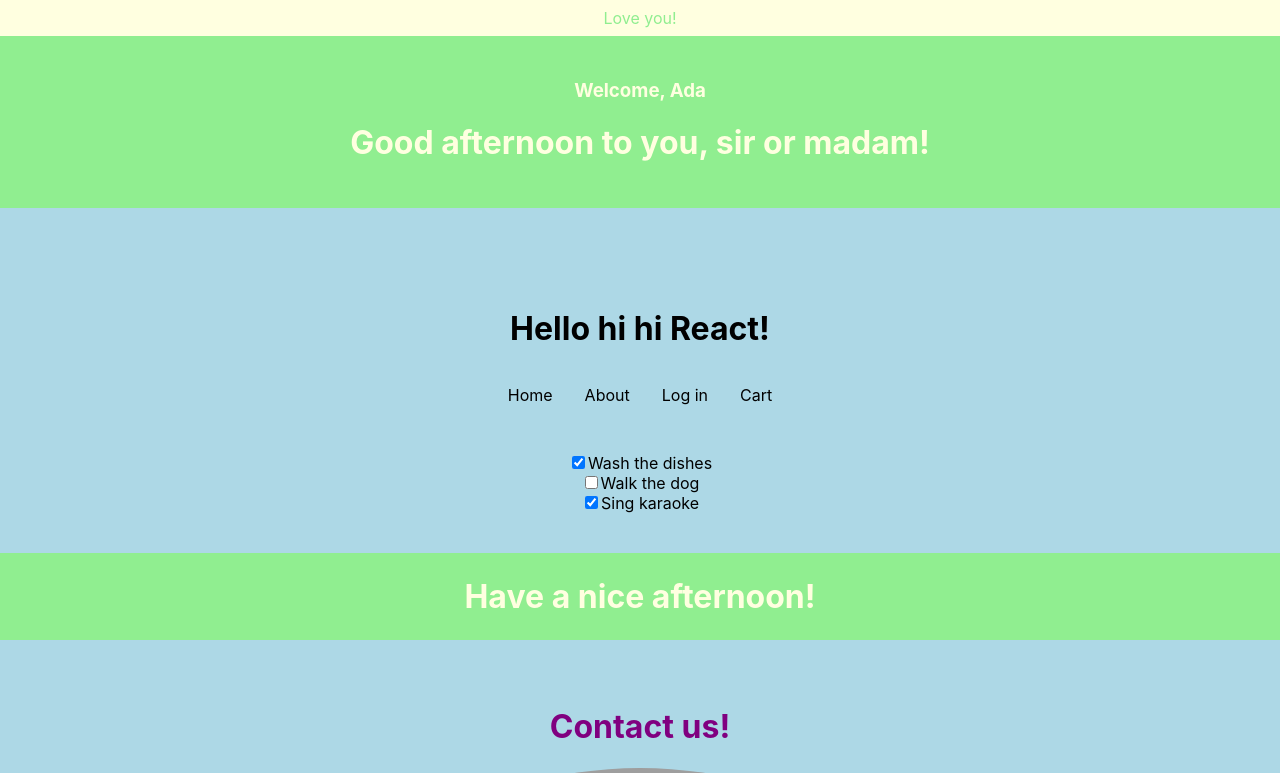
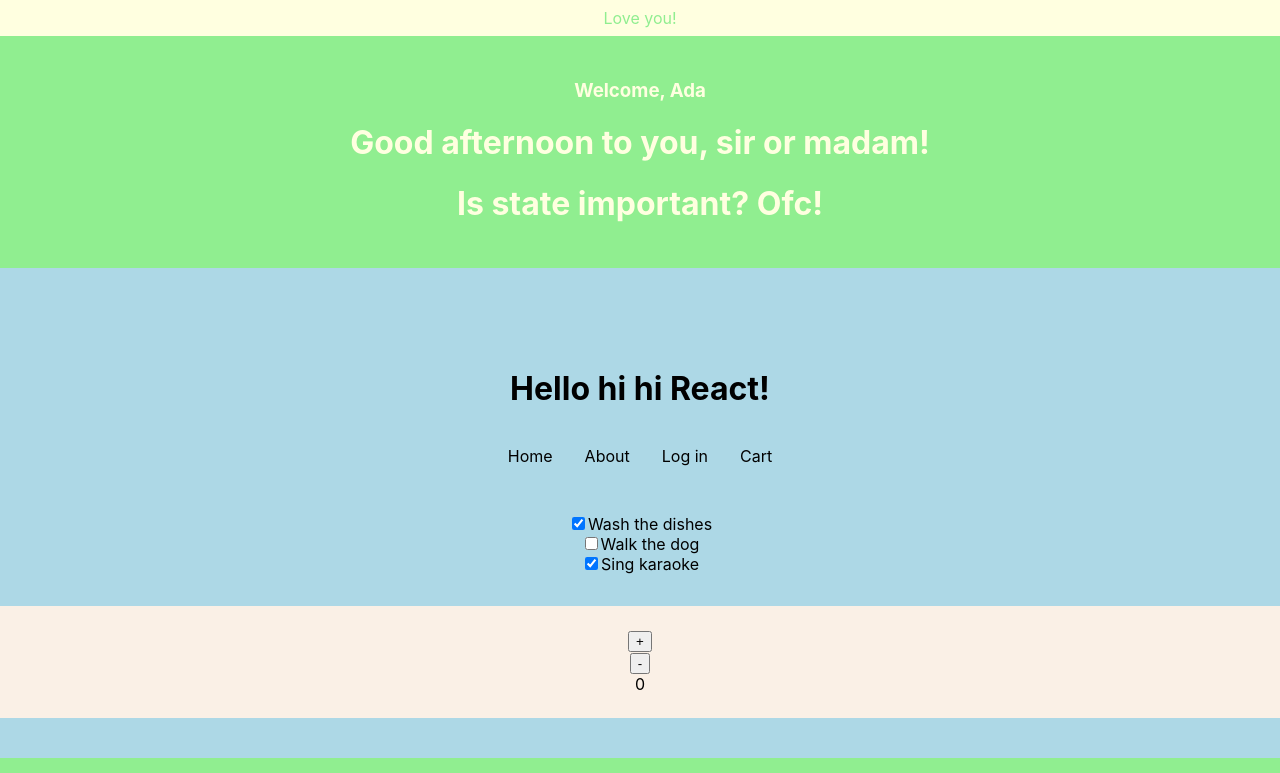
Before and after one commit to AvilinP/reactpractice, a React (Create React App) app: page / in a window 1280 px wide. Shown: the top 773 px of the page. Built offline with nearby package versions, Linux system fonts and the light colour scheme; grey boxes are pictures that could not be loaded.

Commit message:
added counter and state

```diff
--- a/src/App.css
+++ b/src/App.css
@@ -28,6 +28,14 @@
   color:blue;
 }
 
+.counter {
+  margin-top: 2rem;
+  padding-top: 1.5rem;
+  padding-bottom: 1.5rem;
+  background-color: linen;
+
+}
+
 .clock {
   margin-top: 2.5rem;
 }
@@ -39,7 +47,7 @@
 
 .adaImage {
   border-radius: 50%;
-  width: 50%;
+  width: 30%;
 }
 
 .footer {
--- a/src/App.js
+++ b/src/App.js
@@ -12,6 +12,8 @@ import ContactCard from "./components/contactCard";
 import todosData from "./components/todosData";
 import TodoItem from "./components/todoItem";
 
+import Counter from "./components/counter";
+
 
 
 function App() {
@@ -19,7 +21,7 @@ function App() {
   const greeting = "React";
   const hello = "hi";
 
- const todoItems = todosData.map(item => <TodoItem key={item.id} todo={item} />)
+  const todoItems = todosData.map(item => <TodoItem key={item.id} todo={item} />)
 
   return (
     <div className="App">
@@ -30,7 +32,12 @@ function App() {
 
       {todoItems}
 
+      <div className="counter">
+        <Counter />
+      </div>
+
       <Clock />
+
 
       <ContactCard
 
--- a/src/components/class.js
+++ b/src/components/class.js
@@ -29,6 +29,7 @@ class Above extends React.Component {
             <div className="header">
                 <Header username= "Ada"/>
                 <Greetings />
+                <State />
             </div>
         )
     }
@@ -69,6 +70,27 @@ class Greetings extends Component {
     }
 }
 
+class State extends Component {
+
+    constructor() {
+        super();
+        this.state = {
+            question: "Is state important?",
+            answer: "Ofc!"
+        }
+    }
+
+    render() {
+
+        return(
+            <div>
+                <h1>{this.state.question} {this.state.answer} </h1>
+            </div>
+        )
+    }
+}
+
+
 
 
 export {ClassComp, Above};
--- /dev/null
+++ b/src/components/counter.js
@@ -0,0 +1,29 @@
+import React, {useState} from "react";
+
+
+
+function Counter(props) {
+
+    const [counter, setCounter] = useState(0)
+
+    // ()=> { } arrow function
+
+        return (
+
+            <>
+
+                <div> <button onClick={ ()=> { setCounter(counter+1) } }>+</button> </div>
+
+                <button onClick={ ()=>{ setCounter(counter -1)} } > - </button>
+
+                <div>{counter} </div>
+
+                <div> {props.price} </div>
+
+            </>
+
+        )
+
+}
+
+export default Counter;
```
